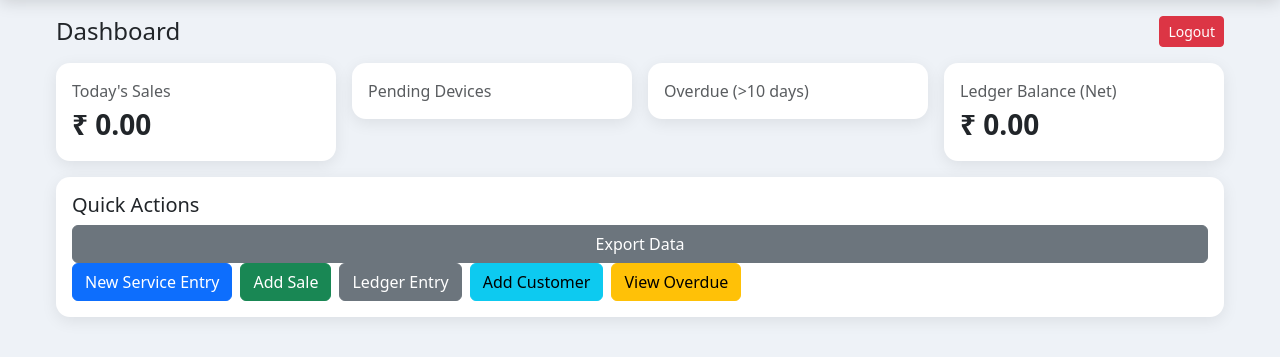
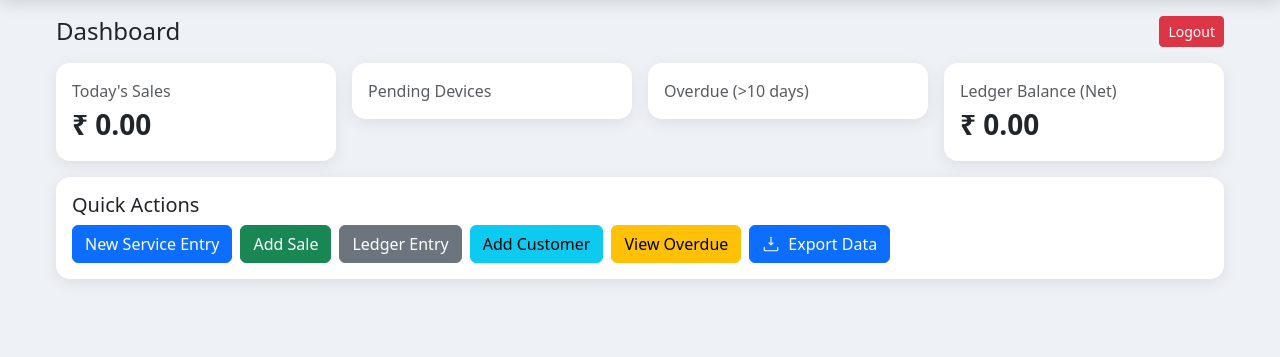
Before and after one commit to sanjaybjr123-spec/IT_SOLUTIONS_FLASK, a Flask app: template templates/dashboard.html in a window 1280 px wide. Shown: the part 56-413 px from the top of the page. Run offline with Flask 3, Linux system fonts and the light colour scheme; the template is opened without the code that fills it, so the values that code supplies are empty; the visitor is signed in with stand-in values (Sample User, id 1); some libraries are stand-ins or nearby versions.

Commit message:
Update dashboard.html

```diff
--- a/templates/dashboard.html
+++ b/templates/dashboard.html
@@ -54,9 +54,7 @@
 <!-- QUICK ACTIONS -->
 <div class="card mt-3 p-3">
   <h5 class="mb-2">Quick Actions</h5>
-<a href="/export/entries" class="btn btn-secondary">
-    Export Data
-</a>
+
   <div class="d-flex flex-wrap gap-2">
 
     <!-- COMMON FOR ADMIN + STAFF -->
@@ -78,6 +76,15 @@
       <a href="/overdue" class="btn btn-warning">
         View Overdue
       </a>
+<a href="/export/entries" class="btn btn-primary d-flex align-items-center gap-2">
+    <svg xmlns="http://www.w3.org/2000/svg" width="18" height="18"
+         fill="currentColor" viewBox="0 0 16 16">
+        <path d="M5.884 6.68a.5.5 0 0 1 .707 0L8 8.086l1.409-1.406a.5.5 0 1 1 .707.707l-1.766 1.767a.5.5 0 0 1-.707 0L5.884 7.387a.5.5 0 0 1 0-.707z"/>
+        <path d="M8 1.5a.5.5 0 0 1 .5.5v6a.5.5 0 0 1-1 0V2a.5.5 0 0 1 .5-.5z"/>
+        <path d="M14 10.5a.5.5 0 0 1 .5.5v2A1.5 1.5 0 0 1 13 14.5H3A1.5 1.5 0 0 1 1.5 13v-2a.5.5 0 0 1 1 0v2A.5.5 0 0 0 3 13.5h10a.5.5 0 0 0 .5-.5v-2a.5.5 0 0 1 .5-.5z"/>
+    </svg>
+    Export Data
+</a>
     {% endif %}
 
   </div>
```
